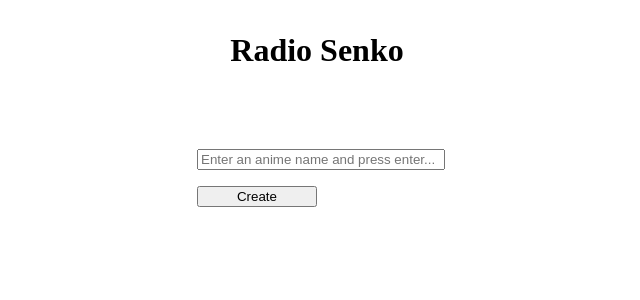
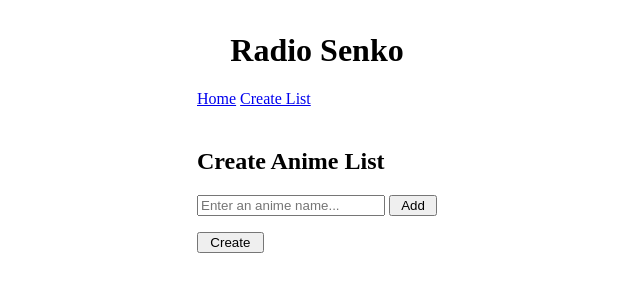
Before and after one commit to connorwmackay/radioSenko, a Flask app: page /create-list in a window 1280 px wide. Shown: the top 300 px of the page, without its empty margins (323-963 px from the left). Run offline with Flask 2, Linux system fonts and the light colour scheme.

Commit message:
Added create list js

```diff
--- a/routes.py
+++ b/routes.py
@@ -7,6 +7,7 @@ routes = Blueprint('routes', __name__)
 @routes.route('/create-list', methods=('GET', 'POST'))
 def create_list():
     url_for('static', filename='create_list.css')
+    url_for('static', filename='create_list.js')
 
     if request.method == 'POST':
         pass
--- a/static/create_list.css
+++ b/static/create_list.css
@@ -1,23 +1,28 @@
 #appTitle {
     text-align: center;
     margin-top: 1em;
+}
+
+nav {
+    width: 15em;
+    margin: auto;
     margin-bottom: 2.5em;
 }
 
-#createListForm {
+#animeContainer {
     width: 15em;
     margin: auto;
 }
 
-#createListForm input {
-    width: 100%;
+#animeNameInput {
+    width: 75%;
 }
 
-#createListForm li {
-    width: 100%;
+#addAnimeBtn {
+    width: 20%;
 }
 
-#createListForm button {
-    width: 50%;
+#submitListBtn {
+    width: 5em;
     margin: auto;
 }
--- /dev/null
+++ b/static/create_list.js
@@ -0,0 +1,14 @@
+$(() => {
+    const animeNameInput = $("#animeNameInput");
+    const addAnimeButton = $("#addAnimeBtn");
+    const addedAnimeList = $("#addedAnimeList");
+
+    addAnimeButton.click(() => {
+        const input = animeNameInput.val();
+        const animeItem = $("<li></li>");
+        animeItem.text(input);
+
+        addedAnimeList.append(animeItem);
+        animeNameInput.val('');
+    });
+});
--- a/templates/create_list.html
+++ b/templates/create_list.html
@@ -6,17 +6,34 @@
     <meta name="viewport" content="width=device-width, initial-scale=1.0">
     <link rel="stylesheet" href="/static/create_list.css">
     <title>Radio Senko</title>
+
+    <script
+    src="https://code.jquery.com/jquery-3.6.0.min.js"
+    integrity="sha256-/xUj+3OJU5yExlq6GSYGSHk7tPXikynS7ogEvDej/m4="
+    crossorigin="anonymous"></script>
 </head>
 <body>
-    <h1 id="appTitle">Radio Senko</h1>
+    <header>
+        <h1 id="appTitle">Radio Senko</h1>
 
-    <form action="/create-list" method="post" id="createListForm">
-        <input type="text" name="animeName" placeholder="Enter an anime name and press enter...">
+        <nav>
+            <a href="/">Home</a>
+            <a href="/create-list">Create List</a>
+        </nav>
+    </header>
+
+    <div id="animeContainer">
+        <h2>Create Anime List</h2>
+        <input type="text" name="animeName" id="animeNameInput" placeholder="Enter an anime name..." autocomplete="off">
+        <button type="button" id="addAnimeBtn">Add</button>
+
         <ul id="addedAnimeList">
 
         </ul>
-        <button type="submit">Create</button>
-    </form>
 
+        <button id="submitListBtn">Create</button>
+    </div>
+
+    <script src="/static/create_list.js"></script>
 </body>
 </html>
```
Also changed, not shown: templates/index.html (+7 -5 lines).
